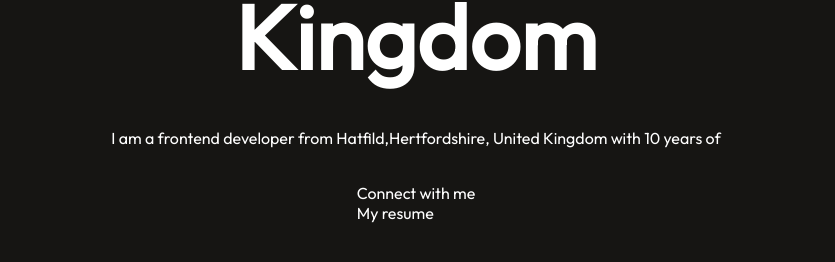
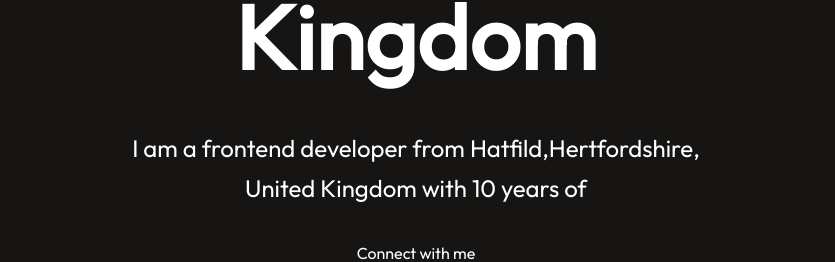
Before and after one commit to KipletingEdwin/kipleting-edwin-portfolio, a React (Vite) app: page / in a window 1280 px wide. Shown: the part 980-1242 px from the top of the page, without its empty margins (224-1059 px from the left). Before the commit the page ends 1203 px from the top, so only its background shows below. Built offline with nearby package versions, Linux system fonts and the light colour scheme.

Commit message:
style hero h1 p

```diff
--- a/src/Components/Hero/Hero.css
+++ b/src/Components/Hero/Hero.css
@@ -22,3 +22,10 @@
     -webkit-background-clip: text;
     -webkit-text-fill-color: transparent;
 }
+
+.hero p{
+    width: 50%;
+    text-align: center;
+    font-size: 24px;
+    line-height: 40px;
+}
```
